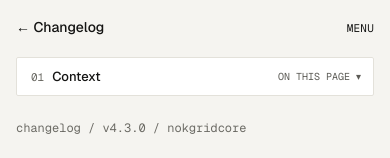
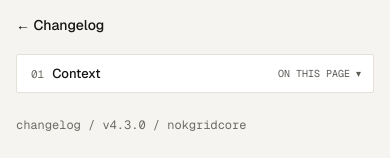
Before and after one commit to anthony-emmauel/portfolio, a Next.js app: page /work/nokgridcore in a window 390 px wide. Shown: the top 158 px of the page. Built offline with nearby package versions, Linux system fonts and the light colour scheme.

Commit message:
Mobile: walkthrough menu opens from the left; remove MENU
Co-Authored-By: Claude Opus 5.5 <noreply@anthropic.com>

```diff
--- a/src/app/work/[slug]/page.tsx
+++ b/src/app/work/[slug]/page.tsx
@@ -9,7 +9,6 @@ import { WalkthroughButton } from "@/components/case/WalkthroughButton";
 import { walkthrough } from "@content/case-studies/walkthrough";
 import { OnThisPageDropdown, OnThisPageList } from "@/components/case/OnThisPage";
 import { MetaList, ProfileHeader, SiteLinks, StatusDot } from "@/components/shell/Profile";
-import { MobileMenu } from "@/components/shell/MobileMenu";
 import { caseStudySlugs, getCaseStudy, type NavLink } from "@/lib/case-studies";
 import { pad2 } from "@/lib/feed";
 
@@ -105,12 +104,9 @@ export default function CaseStudyPage({ params }: Props) {
 
       {/* Mobile header + sticky section picker */}
       <header className="flex flex-col gap-5 px-4 pt-4 lg:hidden">
-        <div className="flex items-center justify-between">
-          <Link href="/" className="text-[0.875rem] font-medium text-primary">
-            <span aria-hidden>← </span>Changelog
-          </Link>
-          <MobileMenu />
-        </div>
+        <Link href="/" className="self-start text-[0.875rem] font-medium text-primary">
+          <span aria-hidden>← </span>Changelog
+        </Link>
       </header>
       <div className="sticky top-2 z-20 mx-4 mt-5 lg:hidden">
         <OnThisPageDropdown items={toc} />
--- a/src/components/case/WalkthroughButton.tsx
+++ b/src/components/case/WalkthroughButton.tsx
@@ -75,8 +75,9 @@ export function WalkthroughButton({
         <div
           role="menu"
           aria-label="Request a walkthrough"
-          className={`absolute top-full z-30 mt-1.5 w-60 overflow-hidden rounded-[4px] border border-subtle bg-surface py-1 shadow-sheet ${
-            align === "end" ? "right-0" : "left-0"
+          className={`absolute top-full z-30 mt-1.5 w-60 overflow-hidden max-w-[calc(100vw-32px)] rounded-[4px] border border-subtle bg-surface py-1 shadow-sheet ${
+            // On mobile the trigger sits at the start of a stacked block, so open from the left there.
+            align === "end" ? "left-0 lg:left-auto lg:right-0" : "left-0"
           }`}
         >
           <a role="menuitem" href={links.mailto} onClick={() => setOpen(false)} className={item}>
--- a/src/components/shell/MobileMenu.tsx
+++ /dev/null
@@ -1,55 +0,0 @@
-"use client";
-
-import Link from "next/link";
-import { useEffect, useRef, useState } from "react";
-
-// TODO(v2.3): Figma shows only the closed MENU label — contents are pending
-// confirmation. For now it lists the pages that aren't reachable from the home feed.
-const ITEMS = [{ label: "About", href: "/about" }];
-
-export function MobileMenu() {
-  const [open, setOpen] = useState(false);
-  const root = useRef<HTMLDivElement>(null);
-
-  useEffect(() => {
-    if (!open) return;
-    const onKey = (e: KeyboardEvent) => e.key === "Escape" && setOpen(false);
-    const onClick = (e: MouseEvent) => {
-      if (!root.current?.contains(e.target as Node)) setOpen(false);
-    };
-    document.addEventListener("keydown", onKey);
-    document.addEventListener("click", onClick);
-    return () => {
-      document.removeEventListener("keydown", onKey);
-      document.removeEventListener("click", onClick);
-    };
-  }, [open]);
-
-  return (
-    <div ref={root} className="relative shrink-0">
-      <button
-        type="button"
-        aria-expanded={open}
-        aria-controls="mobile-menu"
-        onClick={() => setOpen((v) => !v)}
-        className="font-mono text-[0.6875rem] tracking-[0.22px] text-primary"
-      >
-        MENU
-      </button>
-      {open && (
-        <ul
-          id="mobile-menu"
-          className="absolute right-0 top-full z-20 mt-2 min-w-32 rounded-eb border border-subtle bg-surface py-1"
-        >
-          {ITEMS.map((i) => (
-            <li key={i.href}>
-              <Link href={i.href} className="block px-3 py-2 text-[0.8125rem] text-primary hover:bg-sunken">
-                {i.label}
-              </Link>
-            </li>
-          ))}
-        </ul>
-      )}
-    </div>
-  );
-}
--- a/src/components/shell/Profile.tsx
+++ b/src/components/shell/Profile.tsx
@@ -5,9 +5,9 @@ export function StatusDot() {
   return <span aria-hidden className="size-1.5 shrink-0 rounded-full bg-live" />;
 }
 
-/** Avatar + name + role. Desktop 48px avatar, mobile 44px with a MENU slot. */
+/** Avatar + name + role. Desktop 48px avatar, mobile 44px. */
 /** `asHeading`: the name is the page's <h1> (home), otherwise a paragraph (case studies have their own h1). */
-export function ProfileHeader({ trailing, asHeading = false }: { trailing?: React.ReactNode; asHeading?: boolean }) {
+export function ProfileHeader({ asHeading = false }: { asHeading?: boolean }) {
   const Name = asHeading ? "h1" : "p";
   return (
     <div className="flex w-full items-center justify-between">
@@ -31,7 +31,6 @@ export function ProfileHeader({ trailing, asHeading = false }: { trailing?: Reac
           <p className="text-[0.75rem] leading-[1.4] text-secondary">{site.role}</p>
         </div>
       </div>
-      {trailing}
     </div>
   );
 }
--- a/src/components/shell/SiteShell.tsx
+++ b/src/components/shell/SiteShell.tsx
@@ -1,6 +1,5 @@
 import { MakeItYoursCard, MakeItYoursCollapsed } from "@/components/appearance/MakeItYours";
 import { Bio, MetaPills, MetaRows, ProfileHeader, SiteLinks } from "./Profile";
-import { MobileMenu } from "./MobileMenu";
 
 /**
  * Two-column page shell (Figma "Home · Desktop", 1440): 360px sticky sidebar +
@@ -36,7 +35,7 @@ export function SiteShell({
 
       {/* Mobile header */}
       <header data-intro-part="main" className="flex flex-col gap-5 px-4 pt-4 lg:hidden">
-        <ProfileHeader asHeading trailing={<MobileMenu />} />
+        <ProfileHeader asHeading />
         <Bio />
         <MetaPills />
         <SiteLinks />
```
